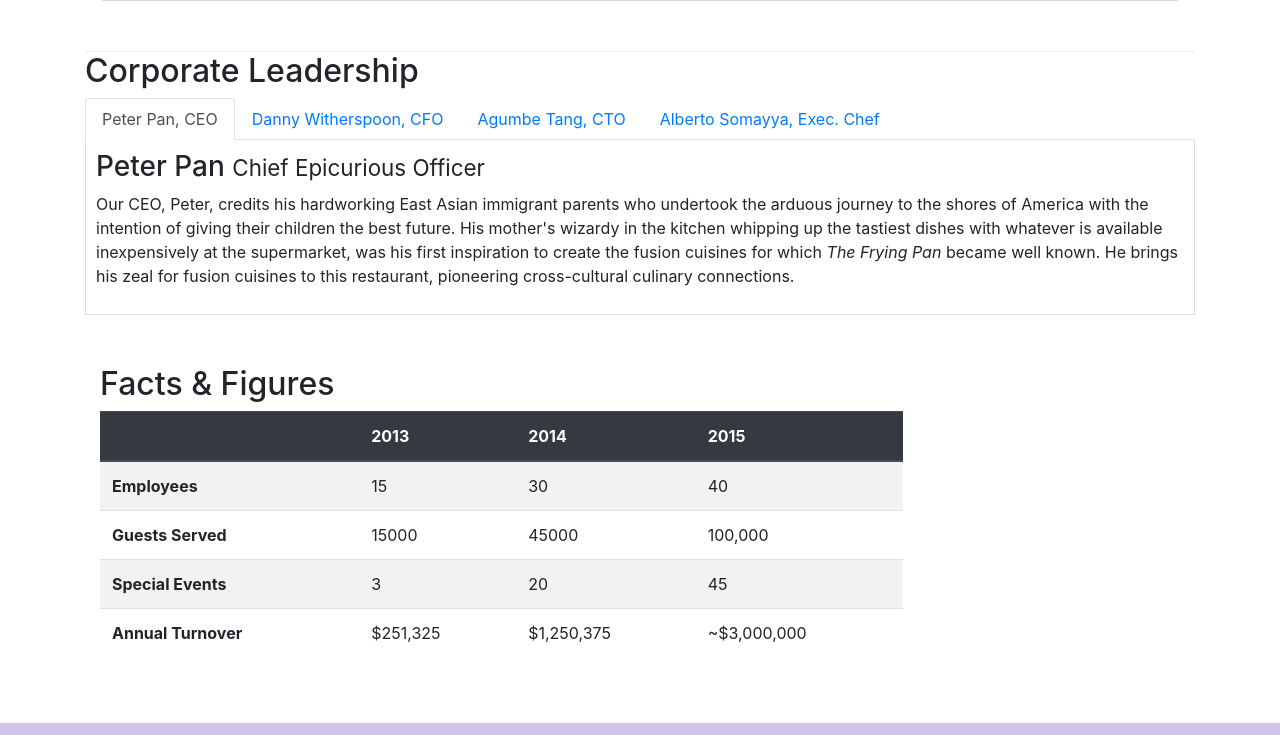
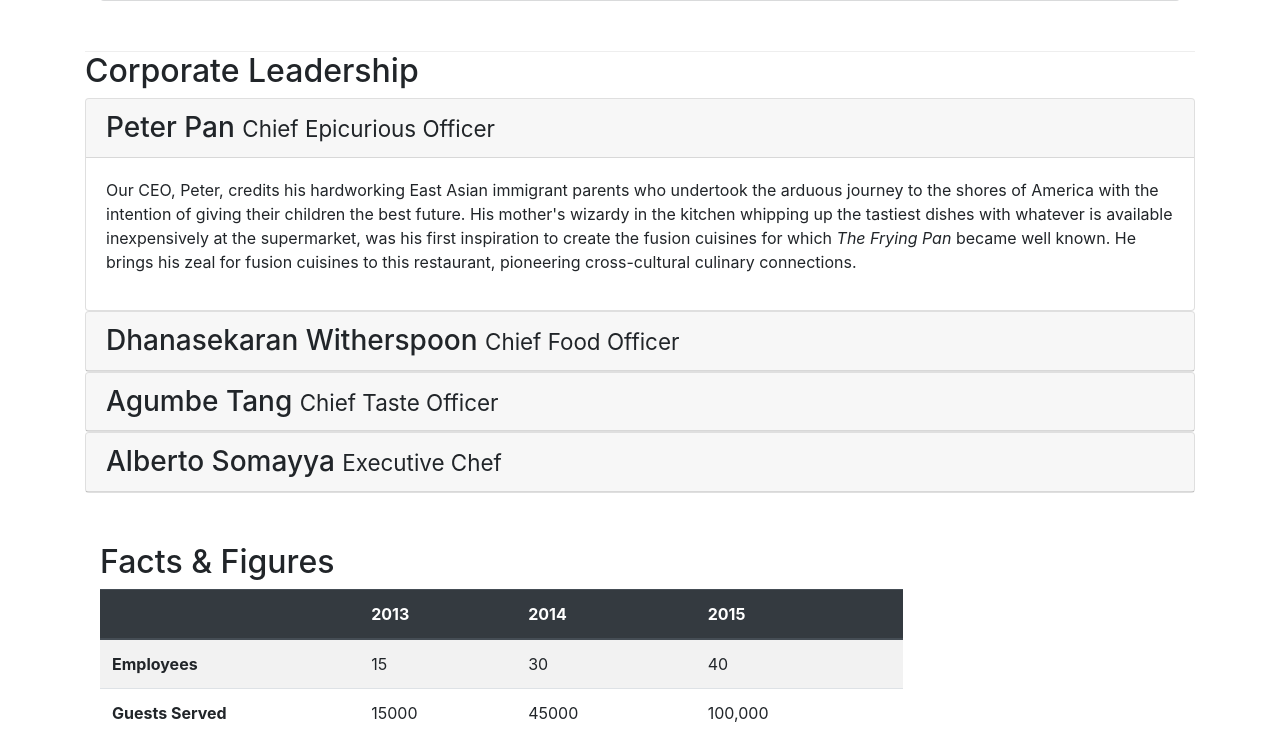
Before and after one commit to mustafausama/bootstrap-1, a website: page aboutus.html in a window 1280 px wide. Shown: the part 920-1655 px from the top of the page. Drawn offline with nearby package versions, Linux system fonts and the light colour scheme.

Commit message:
Accordion added

```diff
--- a/aboutus.html
+++ b/aboutus.html
@@ -94,40 +94,62 @@
         <div class="row row-conent">
             <div class="col-12">
                 <h2>Corporate Leadership</h2>
-                <ul class="nav nav-tabs">
-                    <li class="nav-item">
-                        <a class="nav-link active" href="#peter"
-                          role="tab" data-toggle="tab">Peter Pan, CEO</a>
-                      </li>
-                      <li class="nav-item">
-                        <a class="nav-link" href="#danny" role="tab"
-                          data-toggle="tab">Danny Witherspoon, CFO</a>
-                      </li>
-                      <li class="nav-item">
-                        <a class="nav-link" href="#agumbe"role="tab"
-                          data-toggle="tab">Agumbe Tang, CTO</a>
-                      </li>
-                      <li class="nav-item">
-                        <a class="nav-link" href="#alberto" role="tab"
-                          data-toggle="tab">Alberto Somayya, Exec. Chef</a>
-                      </li>
-                </ul>
-                <div class="tab-content">
-                    <div role="tabpanel" class="tab-pane fade show active" id="peter">
-                        <h3>Peter Pan <small>Chief Epicurious Officer</small></h3>
-                        <p class="d-none d-sm-block">Our CEO, Peter, credits his hardworking East Asian immigrant parents who undertook the arduous journey to the shores of America with the intention of giving their children the best future. His mother's wizardy in the kitchen whipping up the tastiest dishes with whatever is available inexpensively at the supermarket, was his first inspiration to create the fusion cuisines for which <em>The Frying Pan</em> became well known. He brings his zeal for fusion cuisines to this restaurant, pioneering cross-cultural culinary connections.</p>
+                <div id="accordion">
+                    <div class="card">
+                        <div class="card-header" role="tab" id="peterhead">
+                            <h3 class="mb-0">
+                                <a data-toggle="collapse" data-target="#peter">Peter Pan <small>Chief Epicurious Officer</small></a>
+                            </h3>
+                        </div>
+                        <div role="tabpanel" class="collapse show" id="peter" data-parent="#accordion">
+                            <div class="card-body">
+                                <p class="d-none d-sm-block">Our CEO, Peter, credits his hardworking East Asian immigrant parents who undertook the arduous journey to the shores of America with the intention of giving their children the best future. His mother's wizardy in the kitchen whipping up the tastiest dishes with whatever is available inexpensively at the supermarket, was his first inspiration to create the fusion cuisines for which <em>The Frying Pan</em> became well known. He brings his zeal for fusion cuisines to this restaurant, pioneering cross-cultural culinary connections.</p>
+                            </div>
+                        </div>
                     </div>
-                    <div role="tabpanel" class="tab-pane fade" id="danny">
-                        <h3>Dhanasekaran Witherspoon <small>Chief Food Officer</small></h3>
-                        <p class="d-none d-sm-block">Our CFO, Danny, as he is affectionately referred to by his colleagues, comes from a long established family tradition in farming and produce. His experiences growing up on a farm in the Australian outback gave him great appreciation for varieties of food sources. As he puts it in his own words, <em>Everything that runs, wins, and everything that stays, pays!</em></p>
+
+
+                    <div class="card">
+                        <div class="card-header" role="tab" id="dannyhead">
+                            <h3 class="mb-0">
+                                <a class="collapsed" data-toggle="collapse" data-target="#danny">
+                                Dhanasekaran Witherspoon <small>Chief Food Officer</small>
+                                </a>
+                            </h3>
+                        </div>
+                        <div class="collapse" id="danny" data-parent="#accordion">
+                            <div class="card-body">
+                                <p class="d-none d-sm-block">Our CFO, Danny, as he is affectionately referred to by his colleagues, comes from a long established family tradition in farming and produce. His experiences growing up on a farm in the Australian outback gave him great appreciation for varieties of food sources. As he puts it in his own words, <em>Everything that runs, wins, and everything that stays, pays!</em></p>
+                            </div>
+                        </div>
                     </div>
-                    <div role="tabpanel" class="tab-pane fade" id="agumbe">
-                        <h3>Agumbe Tang <small>Chief Taste Officer</small></h3>
-                        <p class="d-none d-sm-block">Blessed with the most discerning gustatory sense, Agumbe, our CTO, personally ensures that every dish that we serve meets his exacting tastes. Our chefs dread the tongue lashing that ensues if their dish does not meet his exacting standards. He lives by his motto, <em>You click only if you survive my lick.</em></p>
+                    <div class="card">
+                        <div class="card-header" role="tab" id="agumbehead">
+                            <h3 class="mb-0">
+                                <a class="collapsed" data-toggle="collapse" data-target="#agumbe">
+                                Agumbe Tang <small>Chief Taste Officer</small>
+                                </a>
+                            </h3>
+                        </div>
+                        <div class="collapse" id="agumbe" data-parent="#accordion">
+                            <div class="card-body">
+                                <p class="d-none d-sm-block">Blessed with the most discerning gustatory sense, Agumbe, our CTO, personally ensures that every dish that we serve meets his exacting tastes. Our chefs dread the tongue lashing that ensues if their dish does not meet his exacting standards. He lives by his motto, <em>You click only if you survive my lick.</em></p>
+                            </div>
+                        </div>
                     </div>
-                    <div role="tabpanel" class="tab-pane fade " id="alberto">
-                        <h3>Alberto Somayya <small>Executive Chef</small></h3>
-                        <p class="d-none d-sm-block">Award winning three-star Michelin chef with wide International experience having worked closely with whos-who in the culinary world, he specializes in creating mouthwatering Indo-Italian fusion experiences. He says, <em>Put together the cuisines from the two craziest cultures, and you get a winning hit! Amma Mia!</em></p>
+                    <div class="card">
+                        <div class="card-header" role="tab" id="albertohead">
+                            <h3 class="mb-0">
+                                <a class="collapsed" data-toggle="collapse" data-target="#alberto">
+                                Alberto Somayya <small>Executive Chef</small>
+                                </a>
+                            </h3>
+                        </div>
+                        <div class="collapse" id="alberto" data-parent="#accordion">
+                            <div class="card-body">
+                                <p class="d-none d-sm-block">Award winning three-star Michelin chef with wide International experience having worked closely with whos-who in the culinary world, he specializes in creating mouthwatering Indo-Italian fusion experiences. He says, <em>Put together the cuisines from the two craziest cultures, and you get a winning hit! Amma Mia!</em></p>
+                            </div>
+                        </div>
                     </div>
                 </div>
             </div>
```
